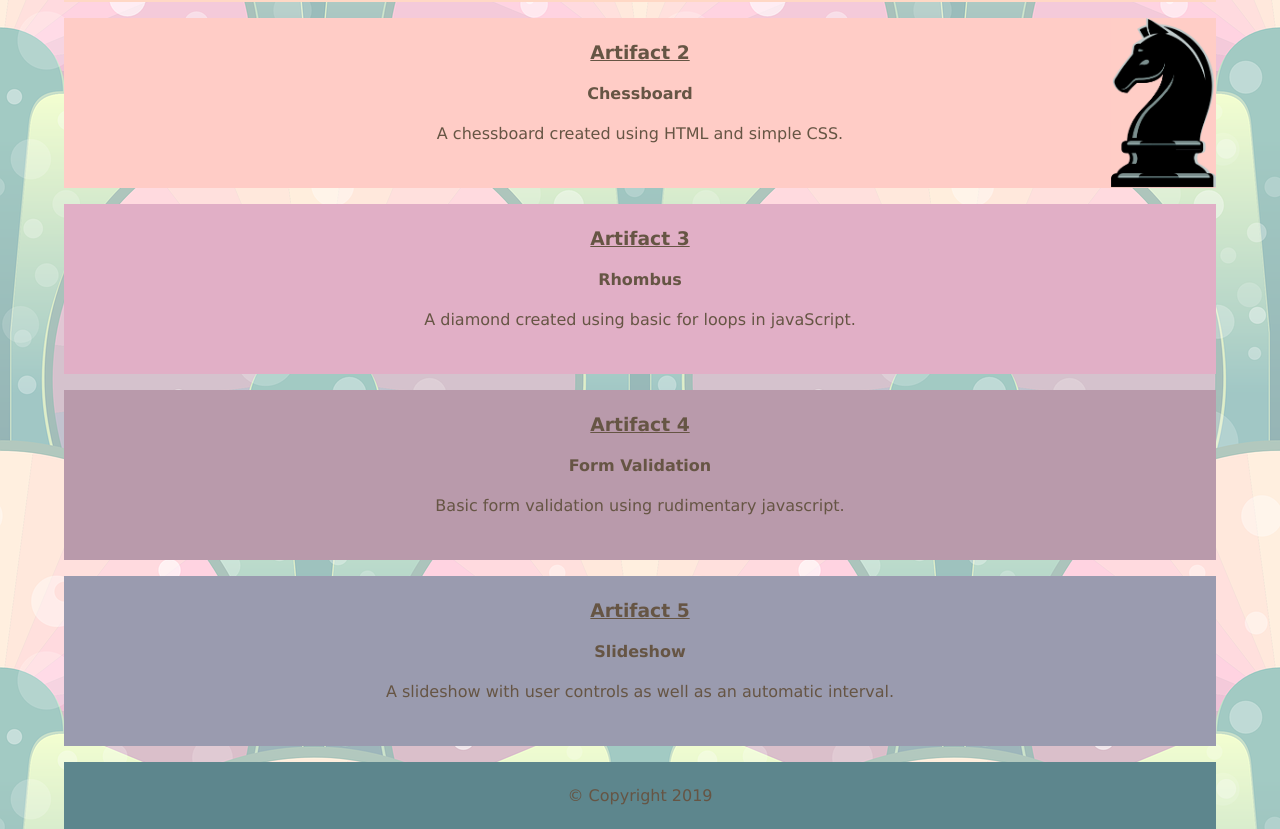
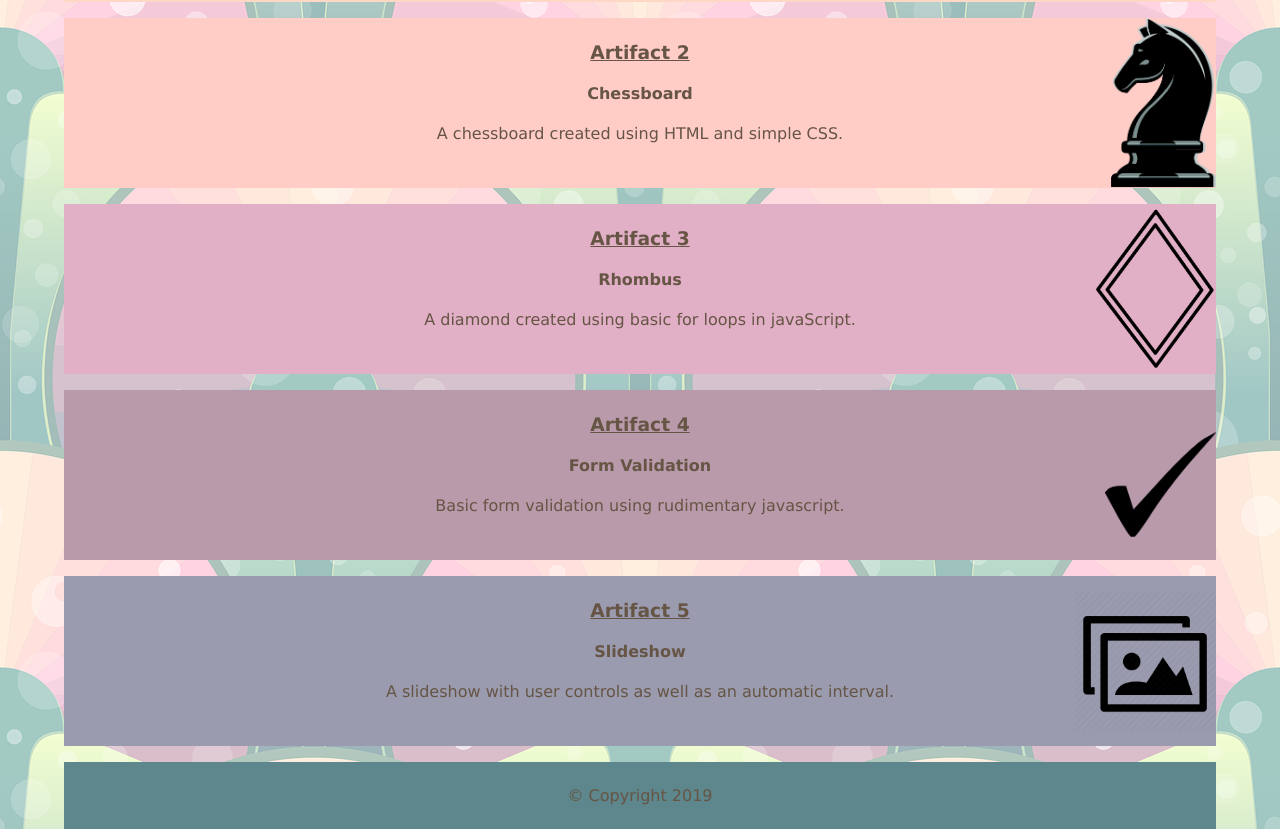
Before and after one commit to cieracwaller/winter2019, a plain HTML site: page artifacts.html in a window 1280 px wide. Shown: the part 459-1288 px from the top of the page. Drawn offline with Linux system fonts and the light colour scheme; a web font is replaced by a local one.

Commit message:
Update stylesArtifacts.css

```diff
--- a/styles/stylesArtifacts.css
+++ b/styles/stylesArtifacts.css
@@ -54,16 +54,29 @@ body {
 .artifact2{
   background-color: #ffccc6;
   background-image: url("https://cieracwaller.github.io/winter2019/images/knight.jpg");
+
         background-size:contain;
         background-position: right;
 	background-repeat:no-repeat;
 }
 .artifact3{
   background-color: #e1afc6;
+   background-image: url("https://cieracwaller.github.io/winter2019/images/diamond.png");
+        background-size:contain;
+        background-position: right;
+	background-repeat:no-repeat;
 }
 .artifact4{
   background-color: #b99aab;
+   background-image: url("https://cieracwaller.github.io/winter2019/images/checkmark.png");
+        background-size:contain;
+        background-position: right;
+	background-repeat:no-repeat;
 }
 .artifact5{
   background-color: #9a9baf;
+   background-image: url("https://cieracwaller.github.io/winter2019/images/album.png");
+        background-size:contain;
+        background-position: right;
+	background-repeat:no-repeat;
 }
```
